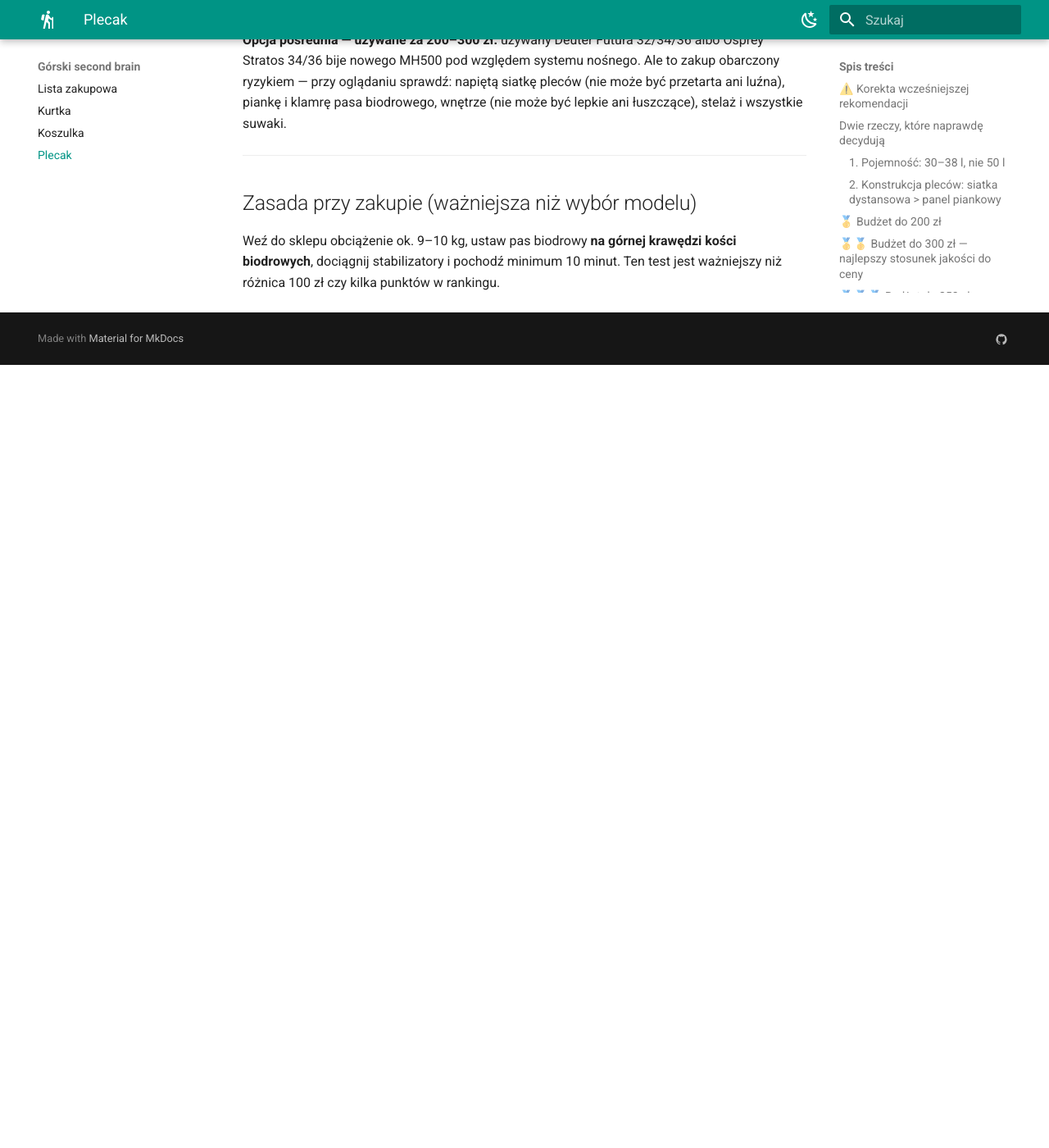
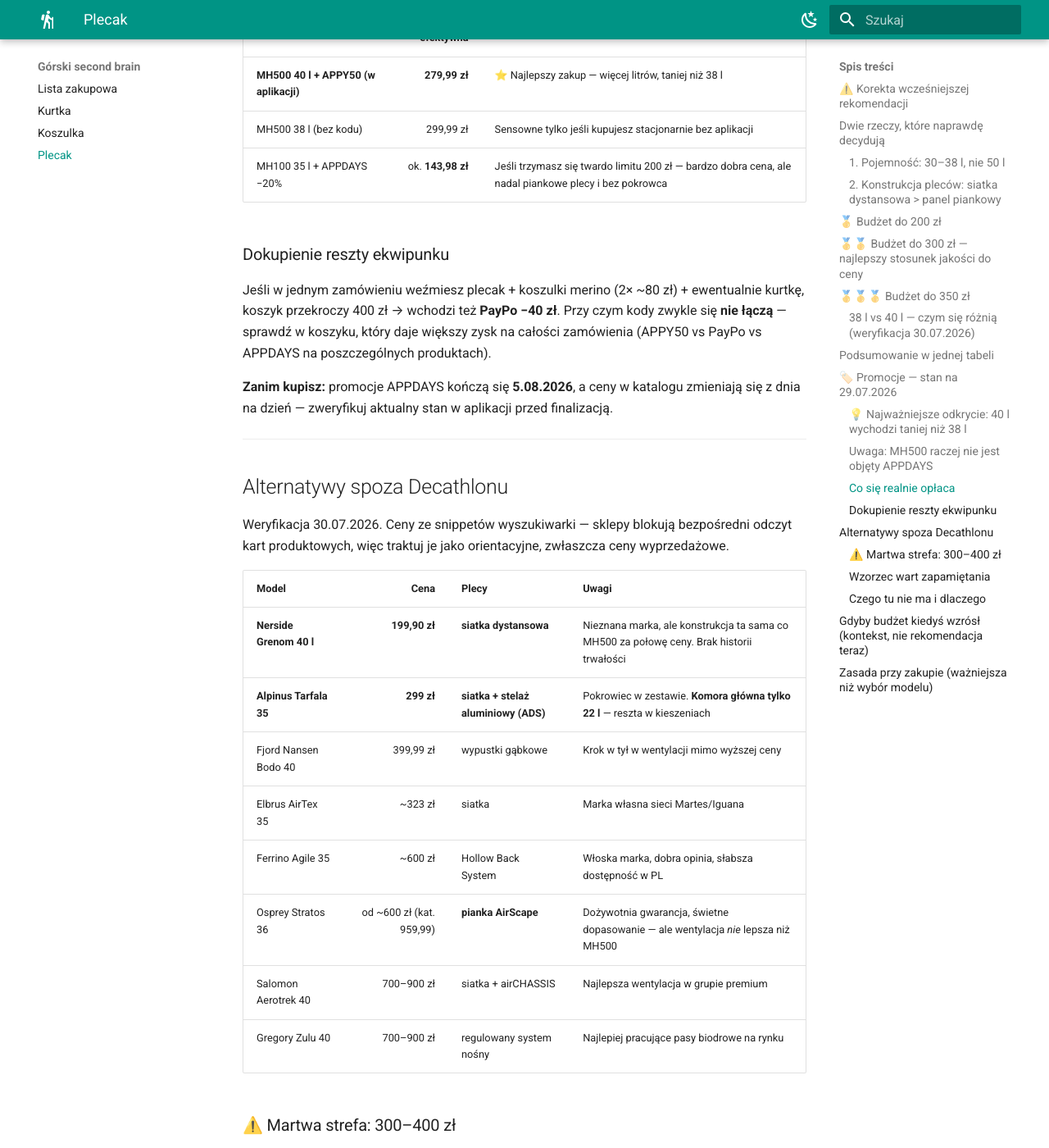
Before and after one commit to majsterkovic/gory, an MkDocs documentation site: the page built from docs/plecak/podsumowanie-budzety-200-300-350.md, in a window 1280 px wide and 1400 px high, scrolled down 5990 px. Shown: the whole window at 82% size. Built offline with MkDocs 1.6.1 and Material for MkDocs 9.7.7, drawn with Linux system fonts in a browser that asks for light colours; before the commit the page ends 6435 px from its top, so only the background shows below that; some of the changed text lies outside the part shown.

Commit message:
Plecak: korekty wagi MH500 38l, porownanie 38 vs 40, alternatywy spoza Decathlonu
- waga MH500 38 l: 1,39 kg -> 1,13 kg (bledna byla waga 40 l w rozmiarze L)
- usuniete bledne twierdzenie, ze ponizej 250 zl nie ma siatki dystansowej
  (Nerside Grenom 40 l ma ja za 199,90 zl)
- nowa sekcja: 38 l vs 40 l - system nosny identyczny, roznica tylko w wadze
- nowa sekcja: alternatywy spoza Decathlonu + martwa strefa 300-400 zl
- korekta wczesniejszej oceny Alpinus Tarfala 35 (stelaz aluminiowy + siatka, 299 zl)

Co-Authored-By: Claude Opus 5 <noreply@anthropic.com>

```diff
--- a/docs/plecak/podsumowanie-budzety-200-300-350.md
+++ b/docs/plecak/podsumowanie-budzety-200-300-350.md
@@ -46,8 +46,16 @@ i spłaszcza siatkę dystansową**, niszcząc właśnie tę wentylację, o któr
 | Redukcja potliwości | Bardzo wysoka | Umiarkowana |
 | Komfort 8–12 kg | Ciężar na biodrach, brak nacisku punktowego | Ryzyko przejścia ciężaru na barki |
 
-**To jest główna linia podziału w budżecie.** Poniżej ~250 zł nie ma nowych plecaków z prawdziwą
-siatką dystansową na stelażu — dopiero od ~300 zł wchodzi Quechua MH500 i to on jest tu progiem wejścia.
+**To jest główna linia podziału w budżecie.**
+
+!!! warning "Korekta z 30.07.2026"
+
+    Pierwotnie napisałem tu, że „poniżej ~250 zł nie ma nowych plecaków z prawdziwą siatką
+    dystansową". **To nieprawda** — patrz `Nerside Grenom 40 l` (199,90 zł) i
+    `Alpinus Tarfala 35` (299 zł) w sekcji [Alternatywy spoza Decathlonu](#alternatywy-spoza-decathlonu).
+    Oba mają siatkę dystansową na stelażu, Alpinus nawet aluminiowym. Próg wejścia w tę
+    konstrukcję jest **niżej niż zakładałem** — MH500 nie jest jedyną opcją, tylko najlepiej
+    udokumentowaną (1771 opinii vs marki bez historii).
 
 ---
 
@@ -83,7 +91,7 @@ plecami niż w MH500.
 | Parametr | Wartość |
 | :-- | :-- |
 | Pojemność | 38 l — w samym środku optimum |
-| Waga | ok. 1,39 kg |
+| Waga | **ok. 1,13 kg** (korekta — wcześniej było tu błędnie 1,39 kg, to waga 40 l w rozmiarze L) |
 | Plecy | **Air-Mesh: napięta siatka dystansowa na wygiętej stalowej ramie** |
 | Wentylacja | Najlepsza dostępna w tej cenie — swobodna cyrkulacja, plecy nie stykają się z komorą |
 | Komfort | **Bardzo dobry do 11–12 kg** — sztywna rama i wyprofilowany pas przenoszą ciężar na biodra |
@@ -110,6 +118,27 @@ ale 25 l wymaga naprawdę rygorystycznego pakowania na 2 noce.
 ## 🥇🥇🥇 Budżet do 350 zł
 
 **Wybór: Quechua MH500 40 l — ok. 329,99 zł**
+
+### 38 l vs 40 l — czym się różnią (weryfikacja 30.07.2026)
+
+Oba istnieją jako osobne produkty dla dorosłych (38 l = `R-p-352976`, 40 l = `R-p-310102`).
+Uwaga: istnieją też **wersje dziecięce MH500 40 l i 40+10 l za 129,99 zł** — łatwo pomylić
+w wynikach wyszukiwania, patrz na cenę.
+
+| | MH500 38 l | MH500 40 l |
+| :-- | :-- | :-- |
+| Waga | ~1,13 kg | 1,26 kg (S) / 1,39 kg (L) |
+| Panel pleców | siatka na regulowanym stelażu | siatka na regulowanym stelażu |
+| Rozmiary | S / L (próg 170 cm wzrostu) | S / L (próg 170 cm wzrostu) |
+
+**System nośny jest w obu taki sam** — opisy techniczne są identyczne co do sformułowań.
+Jedyna twarda różnica poza litrażem to waga: **38 l jest o 130–260 g lżejszy**.
+
+!!! note "Pułapka interpretacyjna"
+
+    Opis 40 l mówi o „nowo zaprojektowanych plecach" i „siatce miększej niż w starym modelu".
+    To odniesienie do liftingu linii MH500 z 2020 r. względem **poprzedniej generacji MH500**,
+    a nie porównanie z wariantem 38 l. Nie czytaj tego jako przewagi 40 l nad 38 l.
 
 Ten sam system nośny co 38 l (stalowa rama + napięta siatka dystansowa, pokrowiec w zestawie),
 +2 l zapasu. Sens tylko jeśli planujesz używać go też jesienią/zimą z grubszą izolacją albo
@@ -191,6 +220,45 @@ z dnia na dzień — zweryfikuj aktualny stan w aplikacji przed finalizacją.
 
 ---
 
+## Alternatywy spoza Decathlonu
+
+Weryfikacja 30.07.2026. Ceny ze snippetów wyszukiwarki — sklepy blokują bezpośredni odczyt kart
+produktowych, więc traktuj je jako orientacyjne, zwłaszcza ceny wyprzedażowe.
+
+| Model | Cena | Plecy | Uwagi |
+| :-- | --: | :-- | :-- |
+| **Nerside Grenom 40 l** | **199,90 zł** | **siatka dystansowa** | Nieznana marka, ale konstrukcja ta sama co MH500 za połowę ceny. Brak historii trwałości |
+| **Alpinus Tarfala 35** | **299 zł** | **siatka + stelaż aluminiowy (ADS)** | Pokrowiec w zestawie. **Komora główna tylko 22 l** — reszta w kieszeniach |
+| Fjord Nansen Bodo 40 | 399,99 zł | wypustki gąbkowe | Krok w tył w wentylacji mimo wyższej ceny |
+| Elbrus AirTex 35 | ~323 zł | siatka | Marka własna sieci Martes/Iguana |
+| Ferrino Agile 35 | ~600 zł | Hollow Back System | Włoska marka, dobra opinia, słabsza dostępność w PL |
+| Osprey Stratos 36 | od ~600 zł (kat. 959,99) | **pianka AirScape** | Dożywotnia gwarancja, świetne dopasowanie — ale wentylacja *nie* lepsza niż MH500 |
+| Salomon Aerotrek 40 | 700–900 zł | siatka + airCHASSIS | Najlepsza wentylacja w grupie premium |
+| Gregory Zulu 40 | 700–900 zł | regulowany system nośny | Najlepiej pracujące pasy biodrowe na rynku |
+
+### ⚠️ Martwa strefa: 300–400 zł
+
+**W tym przedziale nie ma nic wartego kupienia.** Za 399,99 zł (Fjord Nansen Bodo) dostajesz
+gorszy system nośny niż za 199,90 zł (Nerside) czy 279,99 zł (MH500 40 l z APPY50). Marki, które
+tam siedzą — Fjord Nansen, Elbrus, Alpine Pro — albo rezygnują z siatki na rzecz pianki, albo nie
+oferują nic ponad Quechuę. Jeśli przekraczasz 300 zł, następny sensowny przystanek to dopiero
+~600 zł.
+
+### Wzorzec wart zapamiętania
+
+Cena rośnie głównie za **dopasowanie, trwałość i gwarancję**, a nie za wentylację. Siatkę
+dystansową masz już za 200–300 zł. Osprey za 600 zł daje jej *mniej*, bo świadomie wybiera piankę
+dla stabilności pod większym obciążeniem. Skoro Twoim priorytetem jest wentylacja — **dopłata jej
+nie poprawi**. Dopłacasz za coś innego.
+
+### Czego tu nie ma i dlaczego
+
+- **Arc'teryx** — plecaki trekkingowe od ~1200–1800 zł, celowane w alpinizm, nie weekendowy trekking
+- **Aevor** — segment miejsko-podróżny, nie górski
+- Uwaga na nazewnictwo: **Atmos** (Osprey) i **Aircontact** (Deuter) to *modele*, nie marki
+
+---
+
 ## Gdyby budżet kiedyś wzrósł (kontekst, nie rekomendacja teraz)
 
 W segmencie 550–950 zł: **Osprey Stratos 36**, **Deuter Futura Pro 36/40**, **Gregory Zulu 35/40**,
```
Also changed, not shown: docs/index.md (+8 -0 lines).
